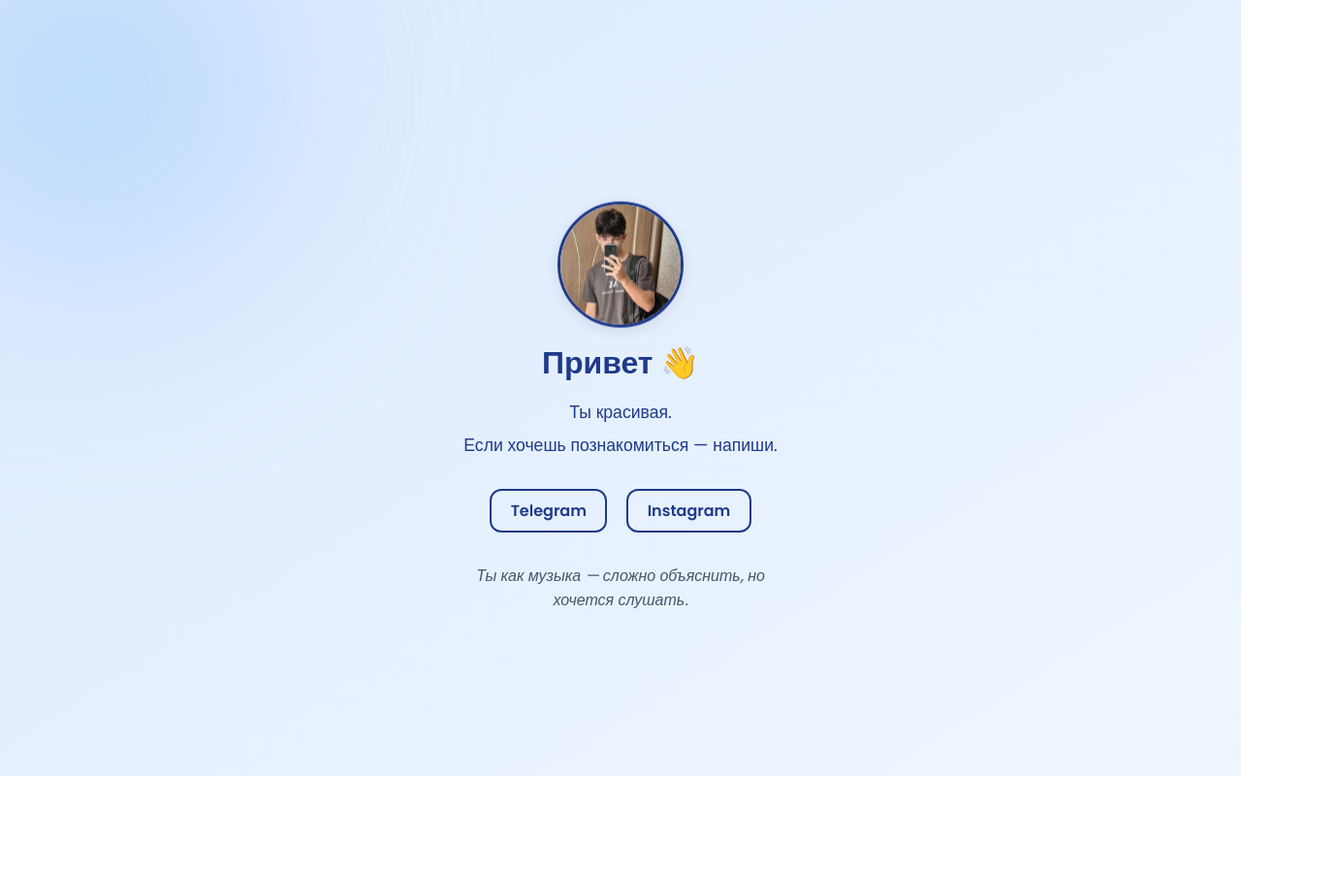
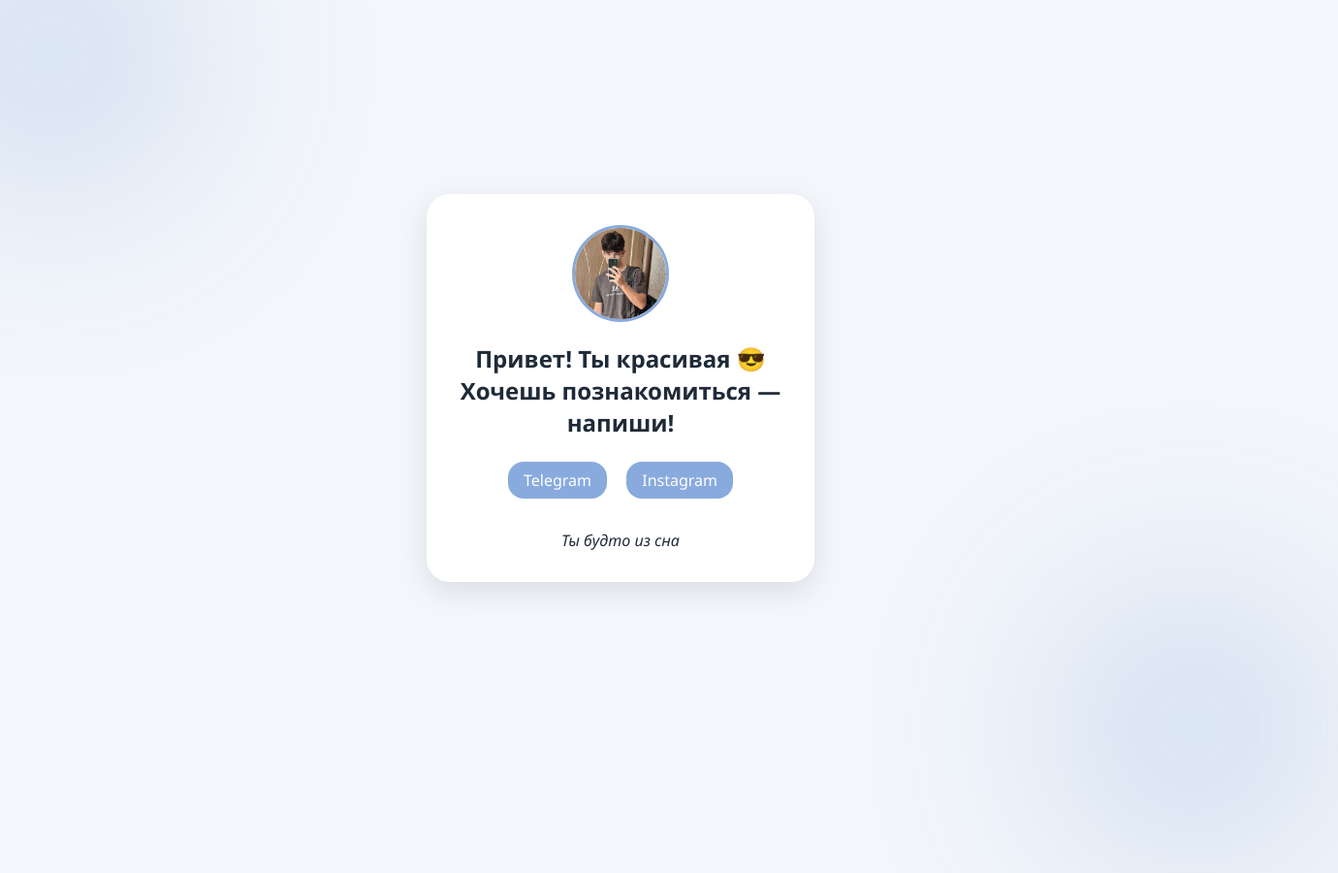
Before and after one commit to yrtzz/vizitochka, a plain HTML site: page index.html in a window 1280 px wide. Shown: the whole page at 97% size, 1380 px wide, since content can reach past the window. Before the commit the page ends 800 px from the top, so only its background shows below. Drawn offline with Linux system fonts and the light colour scheme.

Commit message:
Update index.html

```diff
--- a/index.html
+++ b/index.html
@@ -1,163 +1,171 @@
 <!DOCTYPE html>
 <html lang="ru">
 <head>
-  <meta charset="UTF-8">
-  <title>Визитка</title>
-  <meta name="viewport" content="width=device-width, initial-scale=1.0">
-  <link href="https://fonts.googleapis.com/css2?family=Poppins:wght@400;600&display=swap" rel="stylesheet">
+  <meta charset="UTF-8" />
+  <meta name="viewport" content="width=device-width, initial-scale=1.0"/>
+  <title>Твоя визиточка</title>
   <style>
     :root {
-      --main-color: #1e3a8a;
-      --bg1: #dbeafe;
-      --bg2: #eff6ff;
+      --bg: #f3f6fb;
+      --text: #1e2a38;
+      --accent: #88aadd;
     }
 
     * {
+      margin: 0;
+      padding: 0;
       box-sizing: border-box;
     }
 
     body {
-      margin: 0;
-      padding: 0;
-      font-family: 'Poppins', sans-serif;
-      background: linear-gradient(to bottom right, var(--bg1), var(--bg2));
-      color: var(--main-color);
+      font-family: 'Segoe UI', sans-serif;
+      background: var(--bg);
+      color: var(--text);
+      min-height: 100vh;
       display: flex;
-      flex-direction: column;
+      justify-content: center;
       align-items: center;
-      justify-content: center;
-      min-height: 100vh;
+      padding: 2rem;
+      overflow: hidden;
+      position: relative;
+    }
+
+    .card {
+      background: white;
+      border-radius: 1.5rem;
+      padding: 2rem;
+      max-width: 400px;
+      width: 100%;
       text-align: center;
-      overflow-x: hidden;
+      box-shadow: 0 10px 30px rgba(0, 0, 0, 0.1);
+      position: relative;
+      z-index: 10;
     }
 
     .avatar {
-      margin-top: 30px;
-      width: 130px;
-      height: 130px;
+      width: 100px;
+      height: 100px;
+      object-fit: cover;
       border-radius: 50%;
-      border: 3px solid var(--main-color);
-      object-fit: cover;
-      box-shadow: 0 4px 16px rgba(0,0,0,0.1);
-      animation: float 3s ease-in-out infinite;
+      margin-bottom: 1rem;
+      border: 3px solid var(--accent);
     }
 
     h1 {
-      font-size: 2em;
-      margin: 20px 0 10px;
-    }
-
-    p {
-      font-size: 1.1em;
-      margin: 4px 0;
-    }
-
-    .links {
-      margin-top: 20px;
+      font-size: 1.5rem;
+      margin-bottom: 1rem;
     }
 
     .links a {
       display: inline-block;
-      margin: 0.5em;
-      padding: 0.5em 1.2em;
-      border: 2px solid var(--main-color);
-      border-radius: 12px;
-      color: var(--main-color);
+      margin: 0.5rem;
       text-decoration: none;
-      font-weight: 600;
-      transition: all 0.25s ease;
+      color: white;
+      background: var(--accent);
+      padding: 0.5rem 1rem;
+      border-radius: 1rem;
+      transition: background 0.3s;
     }
 
     .links a:hover {
-      background: var(--main-color);
-      color: white;
+      background: #6b90d4;
     }
 
     .compliment {
-      margin-top: 1.5em;
       font-style: italic;
-      color: #475569;
-      max-width: 300px;
-      min-height: 2em;
+      margin-top: 1.5rem;
+      opacity: 1;
+      transition: opacity 0.5s ease;
     }
 
-    .decor {
+    /* animated background elements */
+    .blob {
       position: absolute;
-      z-index: -1;
-      width: 400px;
-      height: 400px;
-      background: rgba(147, 197, 253, 0.4);
+      width: 300px;
+      height: 300px;
+      background: var(--accent);
+      border-radius: 50%;
       filter: blur(100px);
-      border-radius: 50%;
+      opacity: 0.3;
+      animation: float 20s infinite alternate ease-in-out;
+      z-index: 0;
+    }
+
+    .blob:nth-child(1) {
       top: -100px;
       left: -100px;
-      animation: float 6s ease-in-out infinite;
+    }
+
+    .blob:nth-child(2) {
+      bottom: -100px;
+      right: -100px;
+      animation-delay: 5s;
     }
 
     @keyframes float {
-      0%, 100% { transform: translateY(0); }
-      50% { transform: translateY(10px); }
+      0% {
+        transform: translateY(0) translateX(0);
+      }
+      100% {
+        transform: translateY(50px) translateX(30px);
+      }
     }
 
-    @media (max-width: 500px) {
-      .avatar {
-        width: 100px;
-        height: 100px;
-      }
-    }
   </style>
 </head>
 <body>
-  <div class="decor"></div>
 
-  <img class="avatar" src="icon.jpg" alt="Аватар">
-  <h1>Привет 👋</h1>
-  <p>Ты красивая.</p>
-  <p>Если хочешь познакомиться — напиши.</p>
+  <div class="blob"></div>
+  <div class="blob"></div>
 
-  <div class="links">
-    <a href="https://t.me/ikihitaro" target="_blank">Telegram</a>
-    <a href="https://instagram.com/ikihitaro" target="_blank">Instagram</a>
+  <div class="card">
+    <img class="avatar" src="icon.jpg" alt="Аватар">
+    <h1>Привет! Ты красивая 😎<br> Хочешь познакомиться — напиши!</h1>
+    <div class="links">
+      <a href="https://t.me/ikihitaro" target="_blank">Telegram</a>
+      <a href="https://instagram.com/ikihitaro" target="_blank">Instagram</a>
+    </div>
+    <div class="compliment" id="compliment"></div>
   </div>
-
-  <div class="compliment" id="comp"></div>
 
   <script>
     const compliments = [
-      "Ты реально выделяешься.",
-      "С тобой, наверное, очень уютно.",
-      "Ты выглядишь как человек, с которым хочется говорить.",
-      "Кажется, ты тот, кто делает день лучше.",
-      "Ты красивее, чем любой фильтр.",
-      "Твоя энергия ощущается даже отсюда.",
-      "Тебя хочется слушать. Даже молча.",
-      "Ты как багет из духовки — свежая и тёплая.",
-      "У тебя своя атмосфера. И она топ.",
-      "Ты ярче, чем мой CSS.",
-      "Ты не случайно это увидела.",
-      "У тебя особый вайб. Это видно сразу.",
-      "Ты выглядишь, будто несёшь что-то светлое.",
-      "Ты стильная и не знаешь об этом. Или знаешь.",
-      "Ты бы понравилась даже мне в плохом настроении.",
-      "Скорее всего, ты не только красивая, но и умная.",
-      "Тебе идёт быть собой.",
-      "Твои вибрации мощные. Приятные.",
-      "Ты как музыка — сложно объяснить, но хочется слушать.",
-      "Ты — повод кому-то улыбнуться. Возможно, мне."
+      "У тебя очень добрые глаза",
+      "Твоя улыбка делает день ярче",
+      "Ты точно особенная 🌟",
+      "Ты выглядишь потрясающе",
+      "Ты невероятно обаятельна",
+      "С тобой хочется говорить и говорить",
+      "Ты прямо как солнечный свет ☀️",
+      "У тебя стиль и вкус 😎",
+      "Ты будто из сна",
+      "Очень приятно просто видеть тебя",
+      "Ты — вдохновение",
+      "Твоя энергия чувствуется даже через экран",
+      "Ты яркая, как весна 🌸",
+      "Ты как кофе с ванилью — мягкая и бодрая ☕",
+      "С тобой легко и спокойно",
+      "Ты создаёшь хорошее настроение",
+      "Ты — как музыка, которую хочется слушать снова",
+      "Ты определённо запомнишься",
+      "Просто спасибо, что ты есть",
+      "Красота у тебя не только снаружи"
     ];
 
-    const target = document.getElementById("comp");
-    const text = compliments[Math.floor(Math.random() * compliments.length)];
+    const el = document.getElementById("compliment");
 
-    let i = 0;
-    const typer = () => {
-      if (i < text.length) {
-        target.textContent += text.charAt(i);
-        i++;
-        setTimeout(typer, 25);
-      }
-    };
-    typer();
+    function showRandomCompliment() {
+      el.style.opacity = 0;
+      setTimeout(() => {
+        const random = compliments[Math.floor(Math.random() * compliments.length)];
+        el.textContent = random;
+        el.style.opacity = 1;
+      }, 500);
+    }
+
+    showRandomCompliment();
+    setInterval(showRandomCompliment, 10000);
   </script>
+
 </body>
 </html>
```
